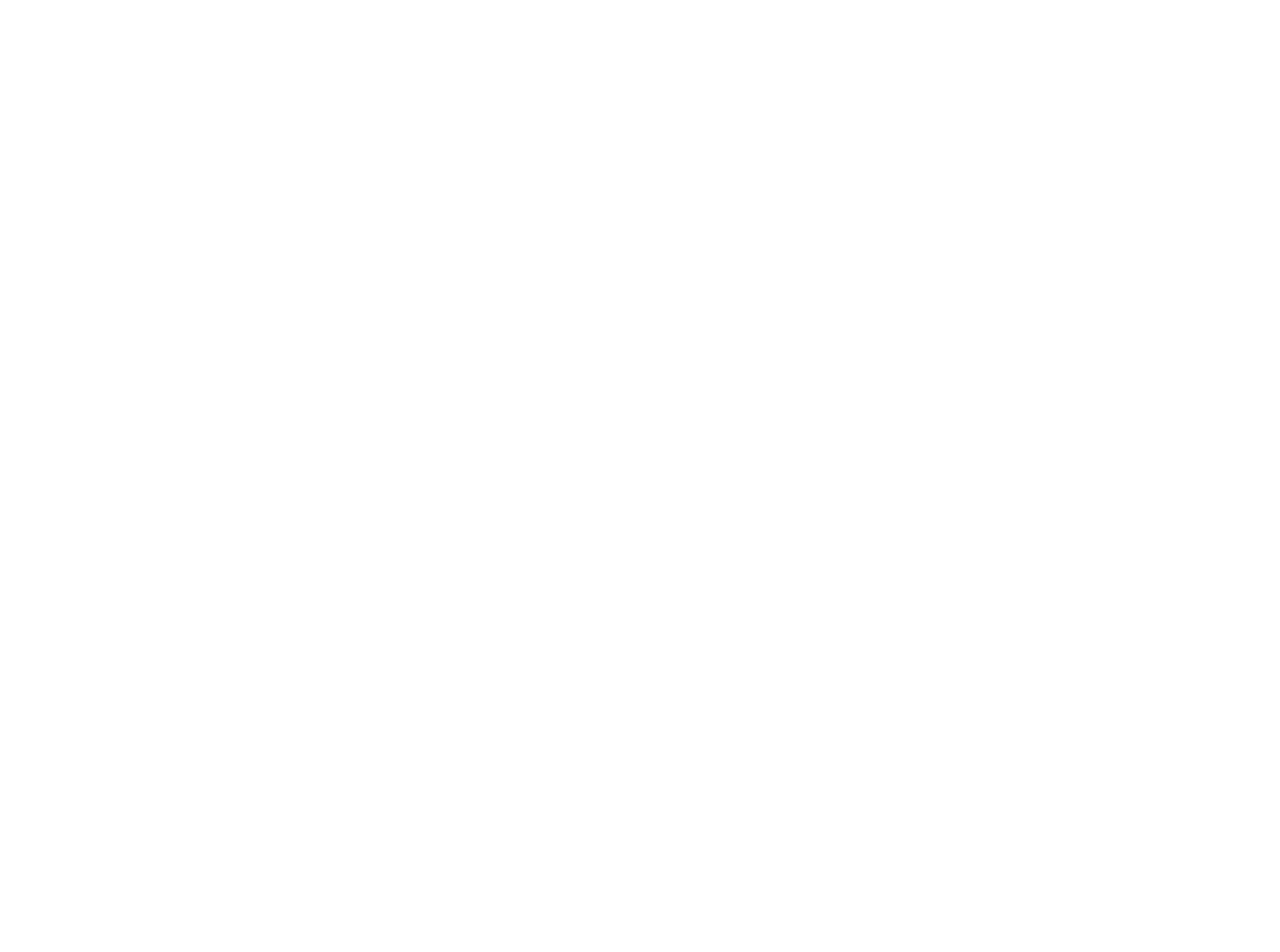
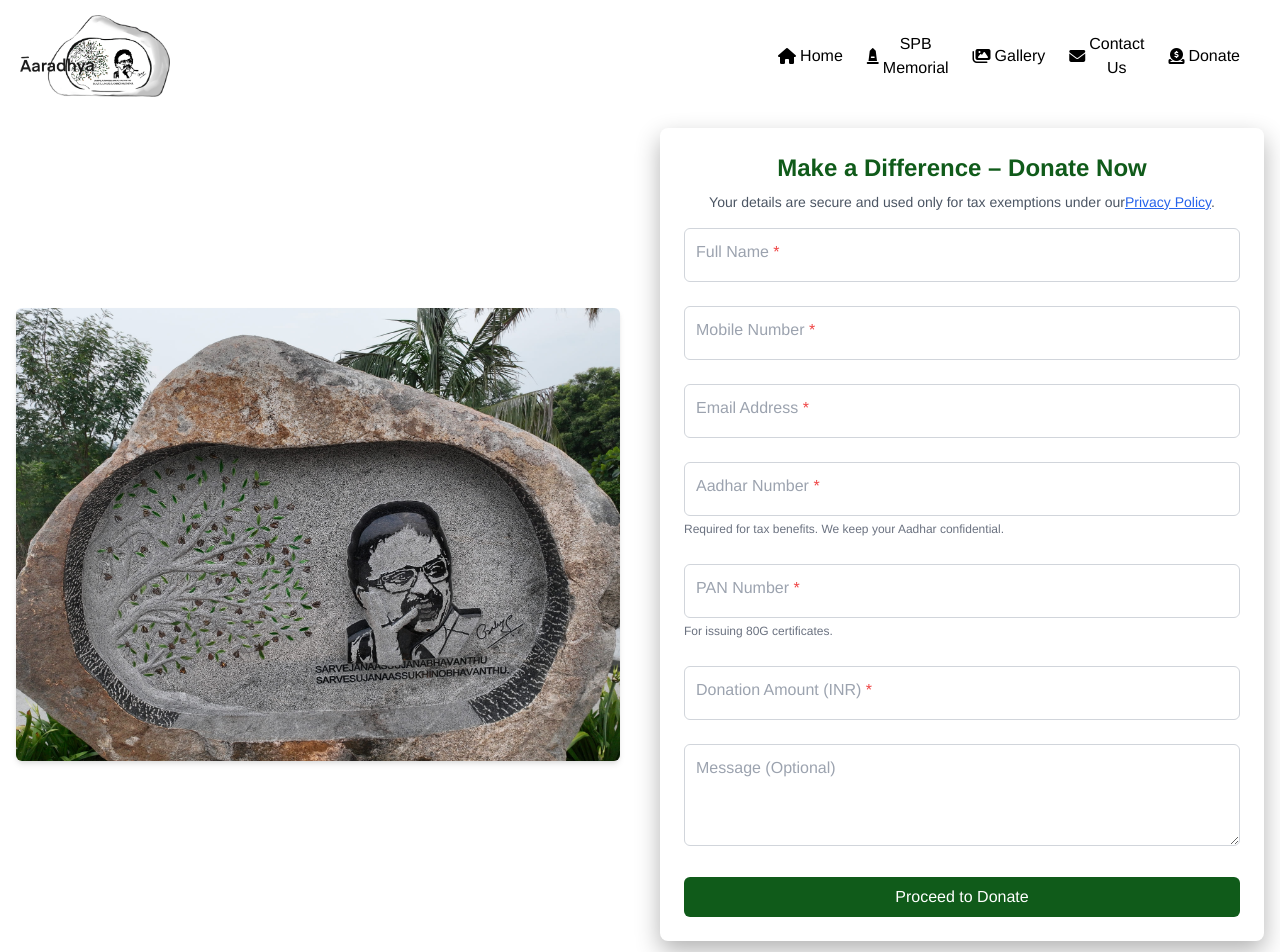
Before and after one commit to TenSketch/Aaradhya-react-frontend, a React (Vite) app: page /donate in a window 1280 px wide. Before the commit this address had no page. Shown: the top 952 px of the page. Before the commit the page ends 800 px from the top, so only its background shows below. Built offline with nearby package versions, Linux system fonts and the light colour scheme.

Commit message:
feat: add Donate page with form handling, styles, and routing

```diff
--- a/src/App.jsx
+++ b/src/App.jsx
@@ -4,6 +4,7 @@ import LandingPage from './pages/LandingPage/LandingPage';
 import SPBMemorial from './pages/SPBMemorial/SPBMemorial';
 import Gallery from './pages/Gallery/Gallery';
 import Contact from './pages/Contact/Contact';
+import Donate from './pages/Donate/Donate';
 
 function App() {
   return (
@@ -12,6 +13,7 @@ function App() {
       <Route path="/memorial" element={<SPBMemorial />} />
       <Route path="/gallery" element={<Gallery />} />
       <Route path="/contact" element={<Contact />} />
+      <Route path="/donate" element={<Donate />} />
     </Routes>
   );
 }
--- a/src/components/Navbar/Navbar.css
+++ b/src/components/Navbar/Navbar.css
@@ -37,10 +37,3 @@
   border-top: 1px solid rgba(255, 255, 255, 0.18);
   color: #fff;
 }
-
-/* Active nav link styling */
-.nav-link.active {
-  color: hsl(36, 66%, 58%) !important;
-  font-weight: bold;
-  border-bottom: 2px solid hsl(36, 66%, 58%);
-}
--- /dev/null
+++ b/src/pages/Donate/Donate.css
@@ -0,0 +1,34 @@
+/* Donate page styles copied from Aaradhya_Trust/style.css */
+.donate-page {
+  font-family: "Helvetica Neue", Helvetica, Arial, sans-serif;
+  background: #fff;
+}
+.text-secondary-clr {
+  color: hsl(128, 70%, 21%);
+}
+.bg-secondary {
+  background-color: hsl(128, 70%, 21%);
+}
+.bg-accent {
+  background-color: hsl(36, 66%, 58%);
+}
+.hover\:text-gold:hover {
+  color: hsl(36, 66%, 58%) !important;
+}
+.shadow-xl {
+  box-shadow: 0 10px 25px rgba(0, 0, 0, 0.3);
+}
+.rounded-md {
+  border-radius: 0.375rem;
+}
+.rounded-lg {
+  border-radius: 0.5rem;
+}
+.rounded-full {
+  border-radius: 9999px;
+}
+.footer-bottom {
+  display: flex;
+  justify-content: space-between;
+  align-items: center;
+}
--- /dev/null
+++ b/src/pages/Donate/Donate.jsx
@@ -0,0 +1,131 @@
+import React, { useState } from "react";
+import "./Donate.css";
+import Navbar from "../../components/Navbar/Navbar";
+import Footer from "../../components/Footer/Footer";
+
+const Donate = () => {
+  const [showThankYou, setShowThankYou] = useState(false);
+
+  const handleSubmit = (e) => {
+    e.preventDefault();
+    setShowThankYou(true);
+  };
+
+  return (
+    <div className="donate-page">
+      <Navbar />
+      <main className="pt-20">
+        <section className="py-12 bg-white donate-form-section bg-gradient-to-br">
+          <div className="container mx-auto px-4">
+            <div className="grid md:grid-cols-2 gap-10 items-center">
+              <div className="text-center">
+                <img src="/assets/images/gallery/SPB_Museum-photos-8.jpg" alt="Donate to Support" className="mx-auto max-w-full rounded-md shadow-md" />
+              </div>
+              <div>
+                <div className="bg-white p-6 shadow-xl rounded-lg">
+                  <h2 className="text-2xl font-bold text-secondary-clr text-center mb-2">Make a Difference – Donate Now</h2>
+                  <p className="text-sm text-gray-600 text-center mb-4">
+                    Your details are secure and used only for tax exemptions under our
+                    <a href="/privacy-policy" className="text-blue-600 underline">Privacy Policy</a>.
+                  </p>
+                  <form className="space-y-6" onSubmit={handleSubmit}>
+                    <div className="relative">
+                      <input type="text" name="donor_name" required minLength={3} maxLength={50}
+                        className="peer w-full px-3 pt-5 pb-2 border border-gray-300 rounded-md focus:outline-none focus:ring-2 focus:ring-secondary-clr"
+                        placeholder=" " />
+                      <label className="absolute text-sm text-gray-500 left-3 top-2 peer-placeholder-shown:top-3 peer-placeholder-shown:text-base peer-placeholder-shown:text-gray-400 peer-focus:top-2 peer-focus:text-sm transition-all">
+                        Full Name <span className="text-red-500">*</span>
+                      </label>
+                    </div>
+                    <div className="relative">
+                      <input type="tel" name="donor_mobile" required pattern="[6-9]\d{9}" maxLength={10}
+                        className="peer w-full px-3 pt-5 pb-2 border border-gray-300 rounded-md focus:outline-none focus:ring-2 focus:ring-secondary-clr"
+                        placeholder=" " />
+                      <label className="absolute text-sm text-gray-500 left-3 top-2 peer-placeholder-shown:top-3 peer-placeholder-shown:text-base peer-placeholder-shown:text-gray-400 peer-focus:top-2 peer-focus:text-sm transition-all">
+                        Mobile Number <span className="text-red-500">*</span>
+                      </label>
+                    </div>
+                    <div className="relative">
+                      <input type="email" name="donor_email" required
+                        className="peer w-full px-3 pt-5 pb-2 border border-gray-300 rounded-md focus:outline-none focus:ring-2 focus:ring-secondary-clr"
+                        placeholder=" " />
+                      <label className="absolute text-sm text-gray-500 left-3 top-2 peer-placeholder-shown:top-3 peer-placeholder-shown:text-base peer-placeholder-shown:text-gray-400 peer-focus:top-2 peer-focus:text-sm transition-all">
+                        Email Address <span className="text-red-500">*</span>
+                      </label>
+                    </div>
+                    <div className="relative">
+                      <input type="text" name="donor_aadhar" required pattern="\d{12}" maxLength={12}
+                        className="peer w-full px-3 pt-5 pb-2 border border-gray-300 rounded-md focus:outline-none focus:ring-2 focus:ring-secondary-clr"
+                        placeholder=" " />
+                      <label className="absolute text-sm text-gray-500 left-3 top-2 peer-placeholder-shown:top-3 peer-placeholder-shown:text-base peer-placeholder-shown:text-gray-400 peer-focus:top-2 peer-focus:text-sm transition-all">
+                        Aadhar Number <span className="text-red-500">*</span>
+                      </label>
+                      <small className="text-gray-500 text-xs">Required for tax benefits. We keep your Aadhar confidential.</small>
+                    </div>
+                    <div className="relative">
+                      <input type="text" name="donor_pan" required maxLength={10} pattern="[A-Z]{5}[0-9]{4}[A-Z]{1}"
+                        className="peer uppercase w-full px-3 pt-5 pb-2 border border-gray-300 rounded-md focus:outline-none focus:ring-2 focus:ring-secondary-clr"
+                        placeholder=" " />
+                      <label className="absolute text-sm text-gray-500 left-3 top-2 peer-placeholder-shown:top-3 peer-placeholder-shown:text-base peer-placeholder-shown:text-gray-400 peer-focus:top-2 peer-focus:text-sm transition-all">
+                        PAN Number <span className="text-red-500">*</span>
+                      </label>
+                      <small className="text-gray-500 text-xs">For issuing 80G certificates.</small>
+                    </div>
+                    <div className="relative">
+                      <input type="number" name="donation_amount" required min={100} max={1000000}
+                        className="peer w-full px-3 pt-5 pb-2 border border-gray-300 rounded-md focus:outline-none focus:ring-2 focus:ring-secondary-clr"
+                        placeholder=" " />
+                      <label className="absolute text-sm text-gray-500 left-3 top-2 peer-placeholder-shown:top-3 peer-placeholder-shown:text-base peer-placeholder-shown:text-gray-400 peer-focus:top-2 peer-focus:text-sm transition-all">
+                        Donation Amount (INR) <span className="text-red-500">*</span>
+                      </label>
+                    </div>
+                    <div className="relative">
+                      <textarea name="donor_message" rows={3}
+                        className="peer w-full px-3 pt-5 pb-2 border border-gray-300 rounded-md focus:outline-none focus:ring-2 focus:ring-secondary-clr"
+                        placeholder=" "></textarea>
+                      <label className="absolute text-sm text-gray-500 left-3 top-2 peer-placeholder-shown:top-3 peer-placeholder-shown:text-base peer-placeholder-shown:text-gray-400 peer-focus:top-2 peer-focus:text-sm transition-all">
+                        Message (Optional)
+                      </label>
+                    </div>
+                    {/* Recaptcha placeholder */}
+                    <div></div>
+                    <div>
+                      <button type="submit"
+                        className="w-full bg-secondary text-white py-2 px-4 rounded-md hover:bg-green-800 transition">
+                        Proceed to Donate
+                      </button>
+                    </div>
+                  </form>
+                </div>
+              </div>
+            </div>
+          </div>
+        </section>
+
+        {/* Thank You Modal */}
+        {showThankYou && (
+          <div className="fixed inset-0 z-50 flex items-center justify-center bg-black bg-opacity-60 backdrop-blur-sm">
+            <div className="bg-white rounded-lg shadow-xl w-full max-w-lg mx-auto p-6 text-center">
+              <h1 className="text-2xl md:text-3xl font-bold text-secondary-clr mb-4">Thank You for Your Support!</h1>
+              <p className="text-gray-700 mb-3">
+                Your contribution helps our trust to make a positive impact in the lives of many.
+              </p>
+              <hr className="border-t border-gray-300 my-4" />
+              <p className="text-gray-700">If you have any questions, feel free to contact us:</p>
+              <p className="text-sm mt-2">
+                📞 <a href="tel:+919360934646" className="text-blue-600 underline block">97910 14236 </a>
+                📧 <a href="mailto:trustaaradhya@gmail.com" className="text-blue-600 underline">trustaaradhya@gmail.com</a>
+              </p>
+              <button onClick={() => setShowThankYou(false)} className="inline-block mt-5 bg-secondary-clr text-white px-6 py-2 rounded-full hover:bg-green-800 transition">
+                Go Back to Home
+              </button>
+            </div>
+          </div>
+        )}
+      </main>
+      <Footer />
+    </div>
+  );
+};
+
+export default Donate;
```
